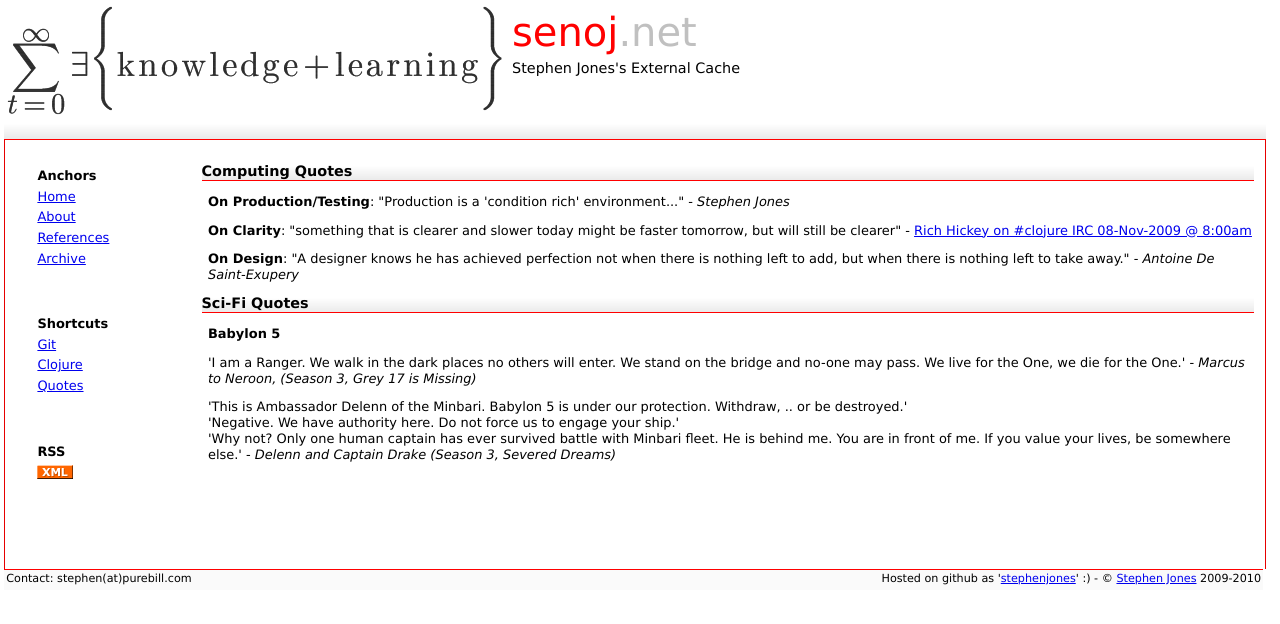
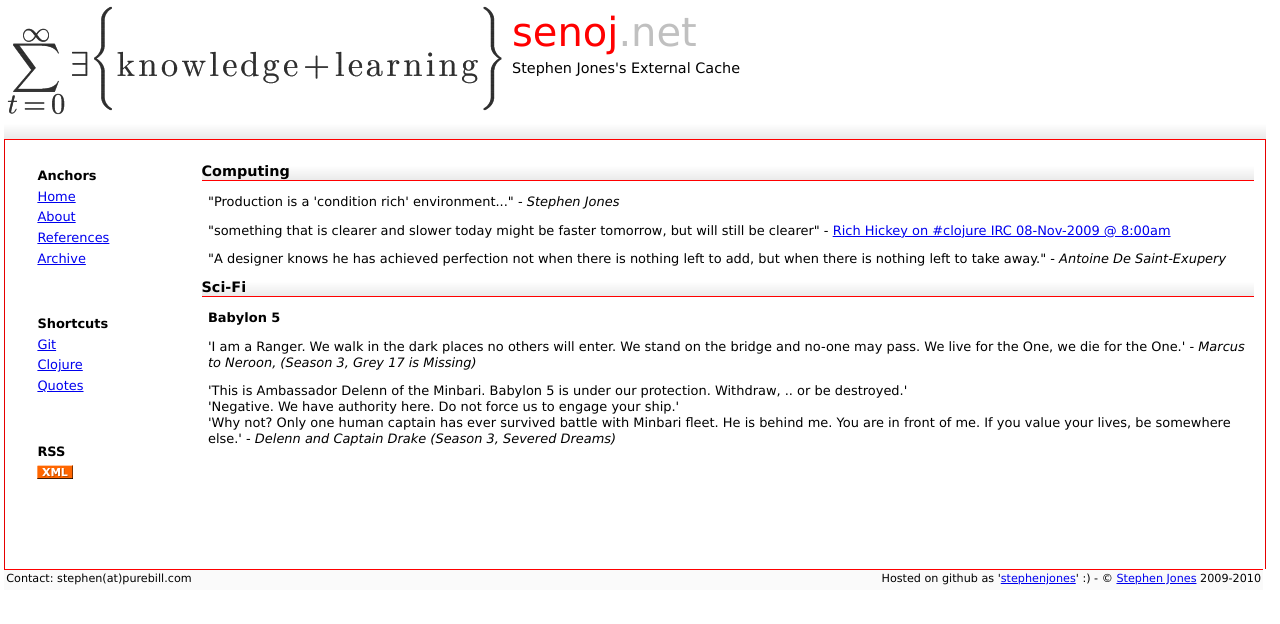
Before and after one commit to stephenjones/stephenjones.github.com, a Jekyll site: the page built from quotes.html, in a window 1280 px wide. Shown: the top 624 px of the page. Built offline with Jekyll 4.4.1, drawn with Linux system fonts in a browser that asks for light colours; Markdown is read by kramdown in place of the engine named in the settings; comment, search, counter and statistics services are not loaded.

Commit message:
adjusted quote formatting

```diff
--- a/quotes.html
+++ b/quotes.html
@@ -25,15 +25,15 @@ title: senoj.net | Stephen Jones's Personal Website | Quotes I Like
 {% include twocol_left_start %}
 
 
-<h1 class="title">Computing Quotes</h1>
+<h1 class="title">Computing</h1>
 
-<p> <b>On Production/Testing</b>: "Production is a 'condition rich' environment..." - <i>Stephen Jones</i></p>
+<p>"Production is a 'condition rich' environment..." - <i>Stephen Jones</i></p>
 
-<p> <b>On Clarity</b>: "something that is clearer and slower today might be faster tomorrow, but will still be clearer" - <a href="http://clojure-log.n01se.net/date/2009-11-08.html">Rich Hickey on #clojure IRC 08-Nov-2009 @ 8:00am</a></p>
+<p>"something that is clearer and slower today might be faster tomorrow, but will still be clearer" - <a href="http://clojure-log.n01se.net/date/2009-11-08.html">Rich Hickey on #clojure IRC 08-Nov-2009 @ 8:00am</a></p>
 
-<p> <b>On Design</b>: "A designer knows he has achieved perfection not when there is nothing left to add, but when there is nothing left to take away." - <i>Antoine De Saint-Exupery</i></p>
+<p>"A designer knows he has achieved perfection not when there is nothing left to add, but when there is nothing left to take away." - <i>Antoine De Saint-Exupery</i></p>
 
-<h1 class="title">Sci-Fi Quotes</h1>
+<h1 class="title">Sci-Fi</h1>
 
 <p><b>Babylon 5</b></p>
 <p>'I am a Ranger. We walk in the dark places no others will enter. We stand on the bridge and no-one may pass. We live for the One, we die for the One.' - <i>Marcus to Neroon, (Season 3, Grey 17 is Missing)</i></p>
```
